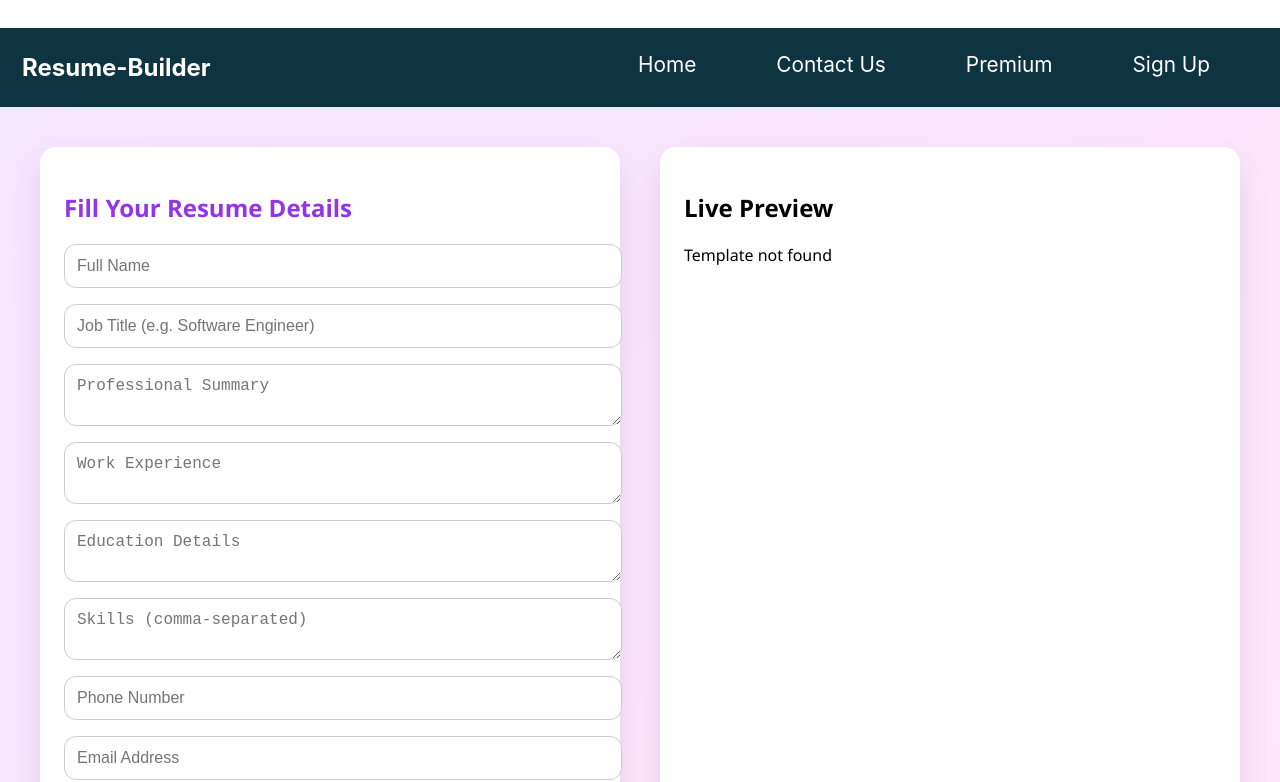
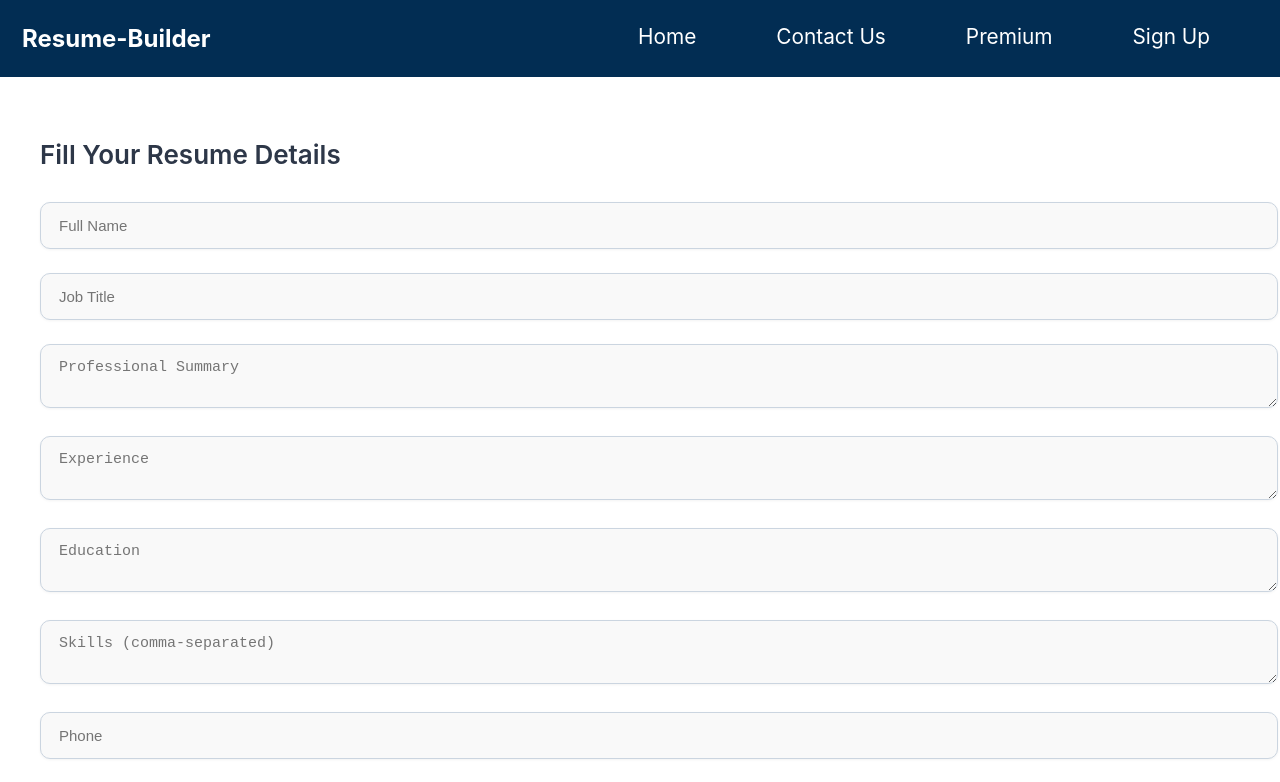
Before and after one commit to soumyadeep9800/React-Resume-Builder, a React (Create React App) app in the folder clients/: page /editor/1 in a window 1280 px wide. Shown: the top 782 px of the page. Built offline with nearby package versions, Linux system fonts and the light colour scheme.

Commit message:
template1 fix input

```diff
--- a/clients/src/css/Index.css
+++ b/clients/src/css/Index.css
@@ -4,7 +4,7 @@
   justify-content: space-between;
   align-items: center;
   padding: 20px;
-  background: linear-gradient(to left, #e7f6f7 100%, transparent);
+  /* background: linear-gradient(to left, #e7f6f7 100%, transparent); */
 }
 .left {
   display: flex;
@@ -501,20 +501,9 @@
     gap: 1rem;
   }
 }
+
+
 /* 3rd */
-/* .partner-customer {
-  display: flex;
-  justify-content: center;
-  gap: 10rem;
-  margin-top: 0.5rem;
-  opacity: 0;
-  transform: translateY(50px);
-  transition: opacity 0.6s ease-out, transform 0.6s ease-out;
-}
-.partner-customer.visible {
-  opacity: 1;
-  transform: translateY(0);
-} */
 .show_Template{
   opacity: 0;
   transform: translateY(50px);
--- a/clients/src/css/Nav.css
+++ b/clients/src/css/Nav.css
@@ -2,7 +2,8 @@
     display: flex;
     justify-content: space-between;
     align-items: center;
-    background-color: #0e3442;
+    /* background-color: #0e3442; */
+    background-color: #022d53;
     color: white;
     padding: 8px 22px;
   }
--- a/clients/src/css/Template1.css
+++ b/clients/src/css/Template1.css
@@ -1,13 +1,13 @@
-/* Template1.css */
+/*
 
 .resume-template {
-  max-width: 800px;
+  max-width: 700px;
   margin: 40px auto;
   padding: 40px;
   font-family: 'Helvetica Neue', Helvetica, Arial, sans-serif;
   color: #000;
   background-color: #fff;
-  line-height: 1.6;
+  line-height: 1.1;
   border: 1px solid #ccc;
 }
 
@@ -43,11 +43,11 @@
   width: 100%;
 }
 
-section {
-  margin-bottom: 28px;
+.section_template1 {
+  margin-bottom: 0px;
 }
 
-section h2 {
+.section_template1_h2 h2 {
   font-size: 1.2rem;
   font-weight: 600;
   display: flex;
@@ -56,7 +56,7 @@ section h2 {
   color: #000;
 }
 
-section h2 svg {
+.section_template1_h2 h2 svg {
   margin-right: 8px;
 }
 
@@ -124,4 +124,133 @@ ul li {
     font-size: 0.75rem;
     padding: 4px 8px;
   }
+} */
+
+
+.resume-template {
+  max-width: 650px;
+  margin: 20px auto;
+  padding: 20px;
+  font-family: 'Helvetica Neue', Helvetica, Arial, sans-serif;
+  color: #000;
+  background-color: #fff;
+  line-height: 1.3;
+  border: 1px solid #ccc;
 }
+
+.headerxyz {
+  display: flex;
+  flex-direction: column;
+  gap: 2px;
+}
+
+.headerxyz h1 {
+  font-size: 1.8rem;
+  font-weight: 600;
+  margin-bottom: 0.2em;
+}
+
+.contact {
+  display: flex;
+  flex-direction: column;
+  font-size: 0.8rem;
+  color: #333;
+  gap: 1px;
+}
+
+.contact svg {
+  margin-right: 4px;
+}
+
+.divider {
+  margin: 16px 0;
+  border: none;
+  border-top: 2px solid black;
+  width: 100%;
+}
+
+.section_template1 {
+  margin-bottom: 10px;
+}
+
+.section_template1 h2 {
+  font-size: 1rem;
+  font-weight: 600;
+  display: flex;
+  align-items: center;
+  margin-bottom: 6px;
+  color: #000;
+}
+
+.section_template1 h2 svg {
+  margin-right: 6px;
+}
+
+.location-date {
+  font-style: italic;
+  font-size: 0.75rem;
+  color: #666;
+}
+
+.job {
+  margin-bottom: 12px;
+}
+
+.job p {
+  margin: 2px 0;
+  font-size: 0.85rem;
+}
+
+.job ul {
+  margin: 4px 0 0 16px;
+  padding-left: 16px;
+}
+
+.job ul li {
+  list-style-type: disc;
+  margin-bottom: 4px;
+  font-size: 0.8rem;
+}
+
+.skills {
+  display: flex;
+  flex-wrap: wrap;
+  gap: 6px;
+}
+
+.skill {
+  background-color: #eee;
+  color: #000;
+  font-size: 0.75rem;
+  padding: 3px 8px;
+  border-radius: 14px;
+  border: 1px solid #ccc;
+}
+
+ul {
+  padding-left: 16px;
+}
+
+ul li {
+  margin-bottom: 4px;
+  font-size: 0.8rem;
+}
+
+@media (max-width: 600px) {
+  .resume-template {
+    padding: 16px;
+  }
+
+  .headerxyz h1 {
+    font-size: 1.6rem;
+  }
+
+  .skills {
+    gap: 4px;
+  }
+
+  .skill {
+    font-size: 0.7rem;
+    padding: 2px 6px;
+  }
+}
--- a/clients/src/css/TemplateEditor.css
+++ b/clients/src/css/TemplateEditor.css
@@ -1,39 +1,125 @@
 .editor-page {
   display: flex;
-    flex-direction: row;
-    gap: 40px;
+  flex-direction: column;
+  gap: 30px;
   padding: 40px;
-    background: linear-gradient(135deg, #f5e6ff, #ffe6fa);
-    min-height: 100vh;
-    font-family: 'Segoe UI', sans-serif;
 }
 
-  .form-section, .preview-section {
-    background-color: white;
-    border-radius: 16px;
-    box-shadow: 0 15px 30px rgba(0,0,0,0.1);
-    padding: 24px;
+.form-sectionxyz {
   flex: 1;
+  background-color: #ffffff;
+  padding: 35px;
+  border-radius: 12px;
+  box-shadow: 0 4px 12px rgba(0,0,0,0.1);
+  max-width: 600px;
+}
+.editor_h2 {
+  font-size: 26px;
+  font-weight: 600;
+  margin-bottom: 20px;
+  color: #2d3748;
+}
+.input_edit123 {
+  width: 100%;
+  padding: 14px 18px;
+  margin: 12px 0;
+  border: 1px solid #cbd5e0;
+  border-radius: 10px;
+  font-size: 15px;
+  background-color: #f9f9f9;
+  transition: all 0.2s ease-in-out;
+  box-shadow: 0 1px 3px rgba(0,0,0,0.05);
+}
+.input_edit123:focus {
+  outline: none;
+  border: none;
+  border-color: #3182ce;
+  background-color: #ffffff;
+  box-shadow: 0 0 0 3px rgba(49, 130, 206, 0.3);
+}
+.btn_edit {
+  margin-top: 10px;
+  padding: 12px 20px;
+  background: linear-gradient(to right, #3182ce, #2563eb);
+  color: white;
+  border: none;
+  border-radius: 8px;
+  font-size: 15px;
+  font-weight: 500;
+  cursor: pointer;
+  transition: all 0.3s ease;
+}
+.btn_edit:hover {
+  background: linear-gradient(to right, #2563eb, #1e40af);
+  transform: translateY(-1px);
+}
+.skill-selection12 {
+  display: flex;
+  flex-wrap: wrap;
+  gap: 8px;
+  margin-top: 10px;
+  margin-bottom: 20px;
+}
+.skill-btn {
+  padding: 8px 14px;
+  background-color: #e2e8f0;
+  border: none;
+  border-radius: 20px;
+  font-size: 14px;
+  cursor: pointer;
+  transition: all 0.3s ease;
+  color: #2d3748;
+}
+.skill-btn:hover {
+  background-color: #cbd5e0;
+}
+.skill-btn.selected {
+  background-color: #3182ce;
+  color: white;
+  font-weight: bold;
+}
+.preview-section123 {
+  flex: 1;
+  background-color: #ffffff;
+  padding: 30px;
+  border-radius: 12px;
+  box-shadow: 0 4px 12px rgba(0,0,0,0.1);
+  min-height: 300px;
+  overflow-y: auto;
+  min-width: 50%;
+  max-width: 100%;
+  width: 100%;
+  box-sizing: border-box;
 }
 
-.input_edit{
-    display: block;
-    width: 100%;
-    padding: 12px;
-    margin-bottom: 16px;
-    border: 1px solid #ccc;
-    border-radius: 12px;
-    font-size: 1rem;
-    transition: border-color 0.3s ease;
+.h3_editor {
+  margin-top: 20px;
+  font-size: 18px;
+  color: #2c5282;
+  border-bottom: 1px solid #e2e8f0;
+  padding-bottom: 5px;
 }
 
-  .input_edit:focus {
-    border-color: #a855f7;
-    outline: none;
+.preview-section123::-webkit-scrollbar {
+  width: 8px;
+}
+.preview-section123::-webkit-scrollbar-thumb {
+  background-color: #a0aec0;
+  border-radius: 10px;
+}
+.preview-section123::-webkit-scrollbar-thumb:hover {
+  background-color: #718096;
 }
 
-.editor_h2 {
-    font-size: 24px;
-    margin-bottom: 20px;
-    color: #9333ea;
+@media (min-width: 1300px) {
+  .editor-page {
+    flex-direction: row;
+    justify-content: space-between;
+    align-items: flex-start;
   }
+  .preview-section123{
+    margin-top: 0rem;
+    margin-left: 0rem;
+    padding: 0px;
+  }
+}
--- a/clients/src/editor/template1.js
+++ b/clients/src/editor/template1.js
@@ -64,7 +64,7 @@ export default function Template1({ data }) {
 
   return (
     <div className="resume-template">
-      <div className="header">
+      <div className="headerxyz">
         <h1>{resume.name}</h1>
         <div className="contact">
           <p><FaEnvelope /> {resume.email}</p>
@@ -75,20 +75,20 @@ export default function Template1({ data }) {
 
       <hr className="divider" />
 
-      <section>
+      <section className="section_template1">
         <h2><FaUser /> Summary</h2>
         <p>{resume.summary}</p>
       </section>
 
-      <section>
+      <section className="section_template1">
         <h2><FaGraduationCap /> Education</h2>
         <p><strong>{resume.education.school}</strong></p>
         <p>{resume.education.degree}</p>
         <p className="location-date">{resume.education.date} <i>{resume.education.location}</i></p>
       </section>
 
-      <section>
-        <h2><FaBriefcase /> Experience</h2>
+      <section className="section_template1">
+        <h2 className='section_template1_h2'><FaBriefcase /> Experience</h2>
         {resume.experience.map((job, index) => (
           <div key={index} className="job">
             <p><strong>{job.company}</strong></p>
@@ -103,8 +103,8 @@ export default function Template1({ data }) {
         ))}
       </section>
 
-      <section>
-        <h2><FaTools /> Skills</h2>
+      <section className="section_template1">
+        <h2 className='section_template1_h2'><FaTools /> Skills</h2>
         <div className="skills">
           {resume.skills.map((skill, index) => (
             <span className="skill" key={index}>{skill}</span>
@@ -112,8 +112,8 @@ export default function Template1({ data }) {
         </div>
       </section>
 
-      <section>
-        <h2><FaAward /> Awards</h2>
+      <section className="section_template1">
+        <h2 className='section_template1_h2'><FaAward /> Awards</h2>
         <ul>
           {resume.awards.map((award, index) => (
             <li key={index}>{award}</li>
--- a/clients/src/pages/TemplateEditor.js
+++ b/clients/src/pages/TemplateEditor.js
@@ -6,63 +6,175 @@ import Template3 from '../editor/template3';
 import Template4 from '../editor/template4';
 import Template5 from '../editor/template5';
 
+const predefinedSkills = [
+  'JavaScript', 'React', 'Node.js', 'HTML', 'CSS',
+  'MongoDB', 'Express', 'Git', 'Docker', 'Python'
+];
+
 export default function TemplateEditor() {
   const { templateId } = useParams();
 
-  // Common form data
   const [formData, setFormData] = useState({
     name: '',
-  title: '',
+    email: '',
+    address: '',
+    phone: '',
     summary: '',
-  experience: '',
-  education: '',
-  skills: '',
-  phone: '',
-  email: '',
-  address: ''
+    education: [{ university: '', department: '', cgpa: '' }],
+    experience: [{ role: '', company: '', duration: '' }],
+    skills: [],
+    customSkill: '',
+    awards: [''],
+    removedSkills: []
   });
-
 
   const handleChange = (e) => {
     setFormData({ ...formData, [e.target.name]: e.target.value });
   };
 
+  const handleEducationChange = (index, field, value) => {
+    const updated = [...formData.education];
+    updated[index][field] = value;
+    setFormData({ ...formData, education: updated });
+  };
+
+  const handleExperienceChange = (index, field, value) => {
+    const updated = [...formData.experience];
+    updated[index][field] = value;
+    setFormData({ ...formData, experience: updated });
+  };
+
+  const addExperience = () => {
+    setFormData({
+      ...formData,
+      experience: [...formData.experience, { role: '', company: '', duration: '' }]
+    });
+  };
+
+  const addAward = () => {
+    setFormData({ ...formData, awards: [...formData.awards, ''] });
+  };
+
+  const updateAward = (index, value) => {
+    const updated = [...formData.awards];
+    updated[index] = value;
+    setFormData({ ...formData, awards: updated });
+  };
+
+  const handleSkillToggle = (skill) => {
+    if (formData.skills.includes(skill)) {
+      setFormData({
+        ...formData,
+        skills: formData.skills.filter(s => s !== skill),
+        removedSkills: [...formData.removedSkills, skill]
+      });
+    } else {
+      setFormData({
+        ...formData,
+        skills: [...formData.skills, skill],
+        removedSkills: formData.removedSkills.filter(s => s !== skill)
+      });
+    }
+  };
+
+  const addCustomSkill = () => {
+    if (formData.customSkill.trim()) {
+      setFormData({
+        ...formData,
+        skills: [...formData.skills, formData.customSkill.trim()],
+        customSkill: ''
+      });
+    }
+  };
+
+  const renderInputsForTemplate1 = () => (
+    <>
+      <input className="input_edit123" type="text" name="name" placeholder="Full Name" onChange={handleChange} />
+      <input className="input_edit123" type="email" name="email" placeholder="Email" onChange={handleChange} />
+      <input className="input_edit123" type="tel" name="phone" placeholder="Phone Number" onChange={handleChange} />
+      <input className="input_edit123" type="text" name="address" placeholder="Address" onChange={handleChange} />
+      <textarea className="input_edit123" name="summary" placeholder="Professional Summary" onChange={handleChange} />
+
+      <h3 className="h3_editor">Education</h3>
+      {formData.education.map((edu, idx) => (
+        <div key={idx}>
+          <input className="input_edit123" placeholder="University" onChange={(e) => handleEducationChange(idx, 'university', e.target.value)} />
+          <input className="input_edit123" placeholder="Department" onChange={(e) => handleEducationChange(idx, 'department', e.target.value)} />
+          <input className="input_edit123" placeholder="CGPA" onChange={(e) => handleEducationChange(idx, 'cgpa', e.target.value)} />
+        </div>
+      ))}
+
+      <h3 className="h3_editor">Experience</h3>
+      {formData.experience.map((exp, idx) => (
+        <div key={idx}>
+          <input className="input_edit123" placeholder="Role" onChange={(e) => handleExperienceChange(idx, 'role', e.target.value)} />
+          <input className="input_edit123" placeholder="Company" onChange={(e) => handleExperienceChange(idx, 'company', e.target.value)} />
+          <input className="input_edit123" placeholder="Duration" onChange={(e) => handleExperienceChange(idx, 'duration', e.target.value)} />
+        </div>
+      ))}
+      <button className="btn_edit" onClick={addExperience}>Add Experience</button>
+
+      <h3 className="h3_editor">Skills</h3>
+      <div className="skill-selection12">
+        {predefinedSkills.map(skill => (
+          !formData.removedSkills.includes(skill) && (
+            <button key={skill} className={`skill-btn_edit ${formData.skills.includes(skill) ? 'selected' : ''}`} onClick={() => handleSkillToggle(skill)}>
+              {skill}
+            </button>
+          )
+        ))}
+      </div>
+      <input className="input_edit123" type="text" value={formData.customSkill} placeholder="Add Custom Skill"
+        onChange={(e) => setFormData({ ...formData, customSkill: e.target.value })} />
+      <button className="btn_edit" onClick={addCustomSkill}>Add Skill</button>
+
+      <h3 className="h3_editor">Awards</h3>
+      {formData.awards.map((award, idx) => (
+        <input
+          key={idx}
+          className="input_edit123"
+          placeholder={`Award ${idx + 1}`}
+          value={award}
+          onChange={(e) => updateAward(idx, e.target.value)}
+        />
+      ))}
+      <button className="btn_edit" onClick={addAward}>Add Award</button>
+    </>
+  );
+
   const renderTemplate = () => {
     const props = { data: formData };
     switch (templateId) {
-      case 'template1':
-        return <Template1 {...props} />;
-      case 'template2':
-        return <Template2 {...props} />;
-      case 'template3':
-        return <Template3 {...props} />;
-      case 'template4':
-        return <Template4 {...props} />;
-      case 'template5':
-        return <Template5 {...props} />;
-      default:
-        return <div>Template not found</div>;
+      case 'template1': return <Template1 {...props} />;
+      case 'template2': return <Template2 {...props} />;
+      case 'template3': return <Template3 {...props} />;
+      case 'template4': return <Template4 {...props} />;
+      case 'template5': return <Template5 {...props} />;
+      default: return <div>Template not found</div>;
     }
   };
 
   return (
     <div className="editor-page">
-        <div className="form-section">
-        <h2 className='editor_h2'>Fill Your Resume Details</h2>
-        <input className='input_edit' type="text" name="name" placeholder="Full Name" onChange={handleChange} />
-        <input className='input_edit' type="text" name="title" placeholder="Job Title (e.g. Software Engineer)" onChange={handleChange} />
-        <textarea className='input_edit' name="summary" placeholder="Professional Summary" onChange={handleChange}></textarea>
-        <textarea className='input_edit' name="experience" placeholder="Work Experience" onChange={handleChange}></textarea>
-        <textarea className='input_edit' name="education" placeholder="Education Details" onChange={handleChange}></textarea>
-        <textarea className='input_edit' name="skills" placeholder="Skills (comma-separated)" onChange={handleChange}></textarea>
-        <input className='input_edit' type="tel" name="phone" placeholder="Phone Number" onChange={handleChange} />
-        <input className='input_edit' type="email" name="email" placeholder="Email Address" onChange={handleChange} />
-        <input className='input_edit' type="text" name="address" placeholder="Full Address" onChange={handleChange} />
-
+      <div className="form-sectionxyzxyz">
+        <h2 className="editor_h2">Fill Your Resume Details</h2>
+        {templateId === 'template1' ? renderInputsForTemplate1() : (
+          <>
+            <input className="input_edit123" name="name" placeholder="Full Name" onChange={handleChange} />
+            <input className="input_edit123" name="title" placeholder="Job Title" onChange={handleChange} />
+            <textarea className="input_edit123" name="summary" placeholder="Professional Summary" onChange={handleChange} />
+            <textarea className="input_edit123" name="experience" placeholder="Experience" onChange={handleChange} />
+            <textarea className="input_edit123" name="education" placeholder="Education" onChange={handleChange} />
+            <textarea className="input_edit123" name="skills" placeholder="Skills (comma-separated)" onChange={handleChange} />
+            <input className="input_edit123" name="phone" placeholder="Phone" onChange={handleChange} />
+            <input className="input_edit123" name="email" placeholder="Email" onChange={handleChange} />
+            <input className="input_edit123" name="address" placeholder="Address" onChange={handleChange} />
+          </>
+        )}
       </div>
 
-      <div className="preview-section">
-        <h2>Live Preview</h2>
+      <div className="preview-section123">
+        {/* <h2 className="editor_h2">Live Preview</h2> */}
         {renderTemplate()}
       </div>
     </div>
```
Lines whose indentation alone changed are shown as unchanged.
